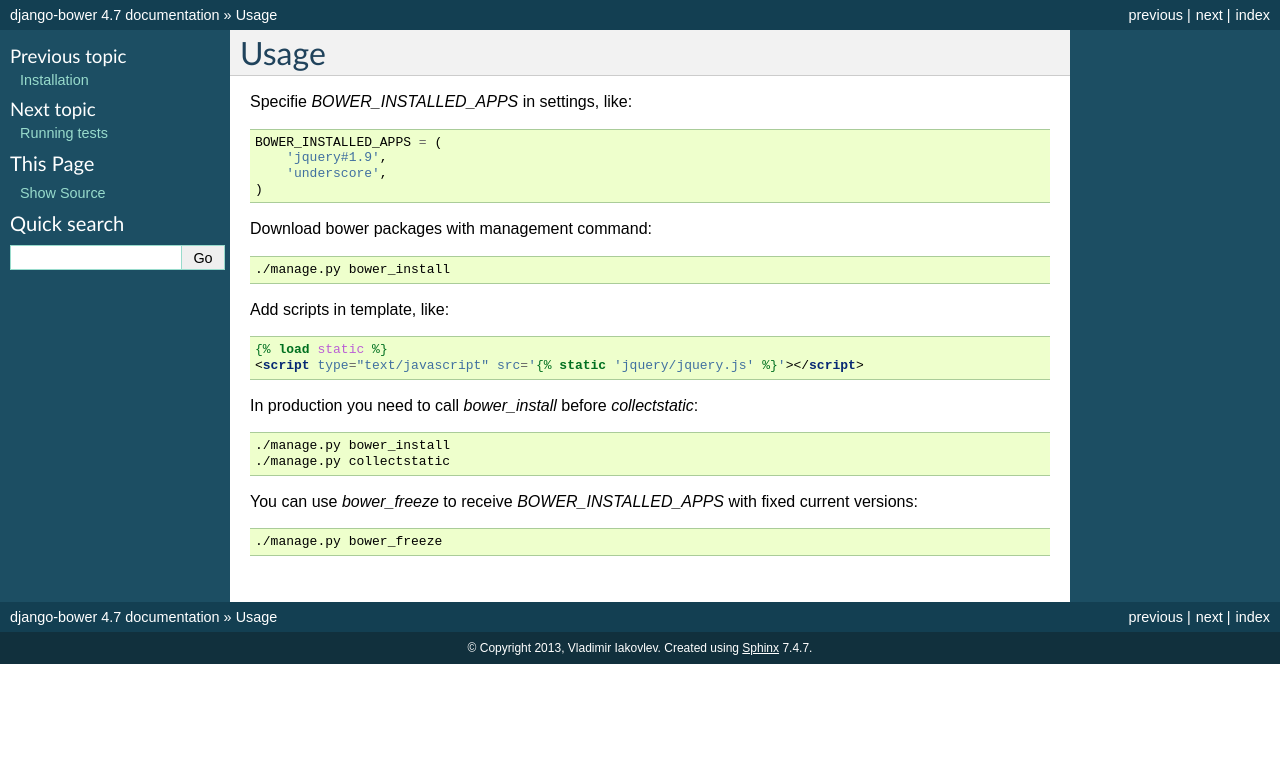
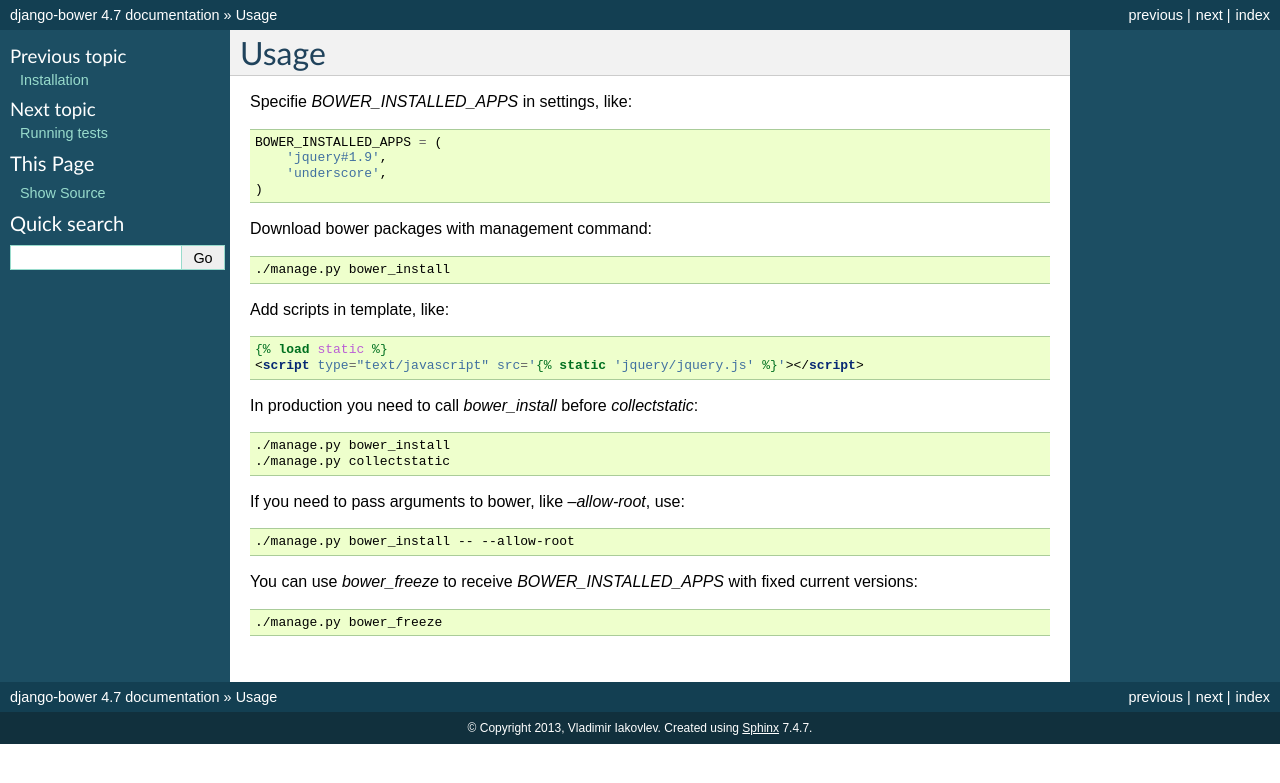
Before and after one commit to nvbn/django-bower, a Sphinx documentation site: the page built from docs/usage.rst, in a window 1280 px wide. Shown: the top 783 px of the page. Built offline with Sphinx 7.4.7, drawn with Linux system fonts in a browser that asks for light colours.

Commit message:
Update docs

```diff
--- a/README.rst
+++ b/README.rst
@@ -88,6 +88,12 @@ In production you need to call `bower_install` before `collectstatic`:
     ./manage.py bower_install
     ./manage.py collectstatic
 
+If you need to pass arguments to bower, like `--allow-root`, use:
+
+.. code-block:: bash
+
+    ./manage.py bower_install -- --allow-root
+
 You can use `bower_freeze` to receive `BOWER_INSTALLED_APPS` with fixed current versions:
 
 .. code-block:: bash
--- a/docs/usage.rst
+++ b/docs/usage.rst
@@ -31,6 +31,12 @@ In production you need to call `bower_install` before `collectstatic`:
     ./manage.py bower_install
     ./manage.py collectstatic
 
+If you need to pass arguments to bower, like `--allow-root`, use:
+
+.. code-block:: bash
+
+    ./manage.py bower_install -- --allow-root
+
 You can use `bower_freeze` to receive `BOWER_INSTALLED_APPS` with fixed current versions:
 
 .. code-block:: bash
```
